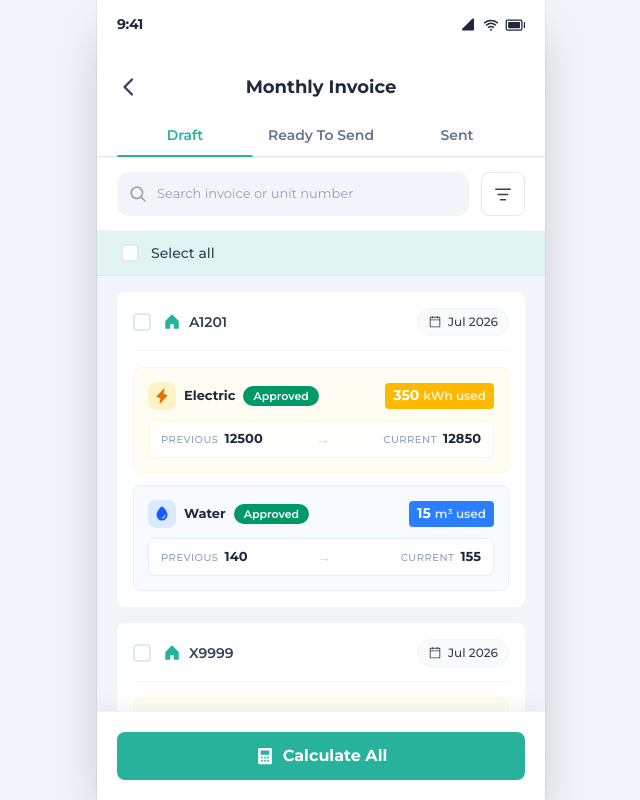
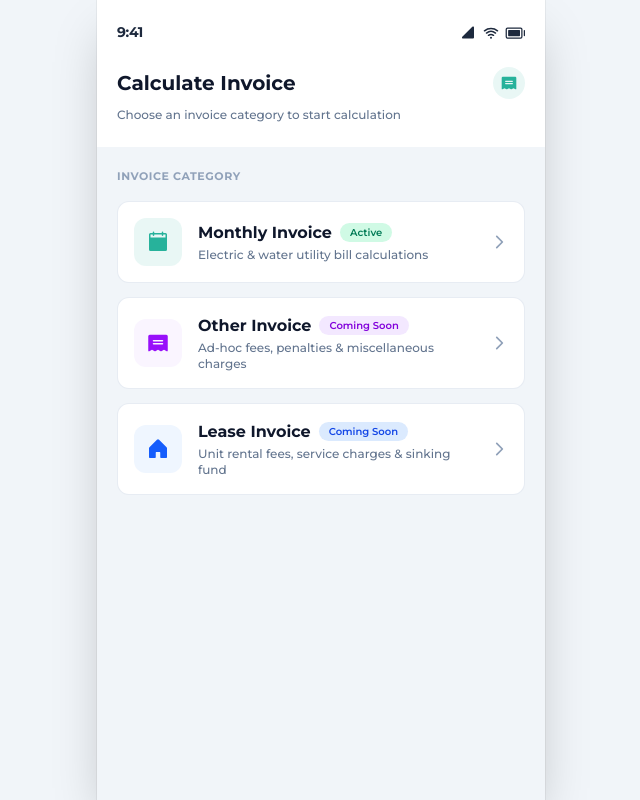
Before and after one commit to ProgrammerMuda/Calculate-Invoice, a React (Vite) app: page / in a window 1280 px wide. Shown: the whole page, without its empty margins (319-959 px from the left). Built offline with nearby package versions, Linux system fonts and the light colour scheme; the HTML template or start-up script is replaced by a standard one.

Commit message:
Add menu selection landing page flow for Monthly Invoice, Other Invoice, and Lease Invoice

```diff
--- a/src/App.tsx
+++ b/src/App.tsx
@@ -320,6 +320,8 @@ function ReadyStatusBadge({ status }: { status: ReadyInvoice['status'] }) {
 }
 
 export default function App() {
+  const [currentPage, setCurrentPage] = useState<'menu' | 'monthly'>('menu');
+  const [selectedMenuToast, setSelectedMenuToast] = useState<string | null>(null);
   const [activeTab, setActiveTab] = useState<TabType>('draft');
   const [searchQuery, setSearchQuery] = useState('');
   const [drafts, setDrafts] = useState<DraftUnit[]>(mockDrafts);
@@ -681,7 +683,106 @@ export default function App() {
 
   return (
     <div className="flex flex-col h-screen bg-background text-secondary max-w-md mx-auto relative overflow-hidden shadow-2xl ring-1 ring-black/5">
-
+      {currentPage === 'menu' ? (
+        <div className="flex flex-col h-full bg-background relative">
+          {/* Header */}
+          <div className="bg-white px-5 pt-3.5 pb-6 border-b border-slate-100 shrink-0">
+            {/* Status Bar */}
+            <div className="flex justify-between items-center py-2 mb-4 text-slate-800">
+              <span className="text-[14px] font-bold tracking-tight">9:41</span>
+              <div className="flex items-center gap-1.5">
+                <CellSignalFull size={16} weight="fill" />
+                <WifiHigh size={16} weight="bold" />
+                <BatteryFull size={20} weight="fill" />
+              </div>
+            </div>
+
+            <div className="flex items-center justify-between mb-2">
+              <h1 className="text-xl font-bold text-slate-900">Calculate Invoice</h1>
+              <div className="w-8 h-8 rounded-full bg-primary/10 flex items-center justify-center text-primary">
+                <Receipt size={18} weight="fill" />
+              </div>
+            </div>
+            <p className="text-xs text-slate-500 font-medium">Choose an invoice category to start calculation</p>
+          </div>
+
+          {/* Menu Options List */}
+          <div className="flex-1 overflow-y-auto p-5 flex flex-col gap-3.5">
+            <p className="text-[11px] font-bold text-slate-400 uppercase tracking-wider mb-0.5">Invoice Category</p>
+
+            {/* 1. Monthly Invoice Card */}
+            <button
+              onClick={() => setCurrentPage('monthly')}
+              className="w-full bg-white rounded-xl p-4 flex items-center gap-4 hover:border-primary/40 transition-all text-left group cursor-pointer border border-slate-200/80 active:scale-[0.99]"
+            >
+              <div className="w-12 h-12 rounded-xl bg-primary/10 text-primary flex items-center justify-center shrink-0 group-hover:bg-primary group-hover:text-white transition-colors">
+                <CalendarBlank size={24} weight="fill" />
+              </div>
+              <div className="flex-1 min-w-0">
+                <div className="flex items-center gap-2 mb-0.5">
+                  <h3 className="font-bold text-slate-900 text-base">Monthly Invoice</h3>
+                  <span className="px-2.5 py-0.5 rounded-full text-[10px] font-semibold bg-emerald-100 text-emerald-700">
+                    Active
+                  </span>
+                </div>
+                <p className="text-xs text-slate-500 font-medium">Electric & water utility bill calculations</p>
+              </div>
+              <CaretRight size={18} weight="bold" className="text-slate-400 group-hover:text-primary transition-colors shrink-0" />
+            </button>
+
+            {/* 2. Other Invoice Card */}
+            <button
+              onClick={() => setSelectedMenuToast('Other Invoice')}
+              className="w-full bg-white rounded-xl p-4 flex items-center gap-4 hover:border-purple-300 transition-all text-left group cursor-pointer border border-slate-200/80 active:scale-[0.99]"
+            >
+              <div className="w-12 h-12 rounded-xl bg-purple-50 text-purple-600 flex items-center justify-center shrink-0 group-hover:bg-purple-600 group-hover:text-white transition-colors">
+                <Receipt size={24} weight="fill" />
+              </div>
+              <div className="flex-1 min-w-0">
+                <div className="flex items-center gap-2 mb-0.5">
+                  <h3 className="font-bold text-slate-900 text-base">Other Invoice</h3>
+                  <span className="px-2.5 py-0.5 rounded-full text-[10px] font-semibold bg-purple-100 text-purple-700">
+                    Coming Soon
+                  </span>
+                </div>
+                <p className="text-xs text-slate-500 font-medium">Ad-hoc fees, penalties & miscellaneous charges</p>
+              </div>
+              <CaretRight size={18} weight="bold" className="text-slate-400 group-hover:text-purple-600 transition-colors shrink-0" />
+            </button>
+
+            {/* 3. Lease Invoice Card */}
+            <button
+              onClick={() => setSelectedMenuToast('Lease Invoice')}
+              className="w-full bg-white rounded-xl p-4 flex items-center gap-4 hover:border-blue-300 transition-all text-left group cursor-pointer border border-slate-200/80 active:scale-[0.99]"
+            >
+              <div className="w-12 h-12 rounded-xl bg-blue-50 text-blue-600 flex items-center justify-center shrink-0 group-hover:bg-blue-600 group-hover:text-white transition-colors">
+                <House size={24} weight="fill" />
+              </div>
+              <div className="flex-1 min-w-0">
+                <div className="flex items-center gap-2 mb-0.5">
+                  <h3 className="font-bold text-slate-900 text-base">Lease Invoice</h3>
+                  <span className="px-2.5 py-0.5 rounded-full text-[10px] font-semibold bg-blue-100 text-blue-700">
+                    Coming Soon
+                  </span>
+                </div>
+                <p className="text-xs text-slate-500 font-medium">Unit rental fees, service charges & sinking fund</p>
+              </div>
+              <CaretRight size={18} weight="bold" className="text-slate-400 group-hover:text-blue-600 transition-colors shrink-0" />
+            </button>
+          </div>
+
+          {/* Toast Notification */}
+          {selectedMenuToast && (
+            <div className="absolute bottom-6 left-6 right-6 z-50 bg-slate-900/90 backdrop-blur-md text-white text-xs font-semibold px-4 py-3 rounded-xl flex items-center justify-between shadow-xl animate-in fade-in slide-in-from-bottom-3 duration-200">
+              <span>{selectedMenuToast} will be available in the next update.</span>
+              <button onClick={() => setSelectedMenuToast(null)} className="ml-2 text-slate-400 hover:text-white">
+                <X size={14} weight="bold" />
+              </button>
+            </div>
+          )}
+        </div>
+      ) : (
+        <>
       {/* Header & Tabs */}
       <header className="bg-white pb-0 border-b border-slate-100 z-10 shrink-0">
         {/* Status Bar */}
@@ -696,7 +797,7 @@ export default function App() {
 
         {/* Title Bar */}
         <div className="flex items-center px-5 my-6 relative justify-center">
-          <button className="absolute left-5 p-1 -ml-1 text-slate-700 hover:bg-slate-100 rounded-full transition-colors">
+          <button onClick={() => setCurrentPage('menu')} className="absolute left-5 p-1 -ml-1 text-slate-700 hover:bg-slate-100 rounded-full transition-colors">
             <CaretLeft size={24} weight="bold" />
           </button>
           <h1 className="text-lg font-bold text-slate-800">Monthly Invoice</h1>
@@ -1894,6 +1995,8 @@ export default function App() {
           setModalState('none');
         }}
       />
+        </>
+      )}
 
 
 
```
